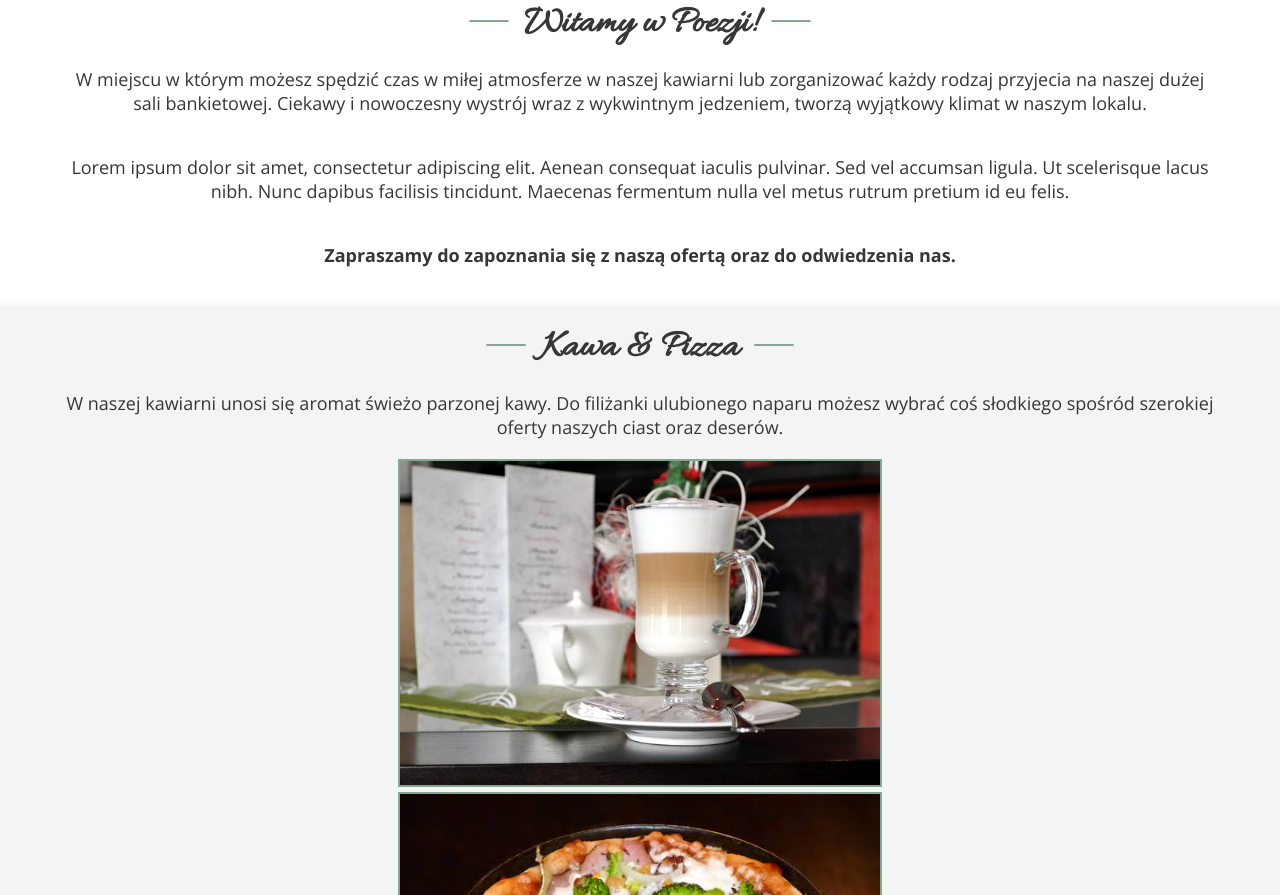
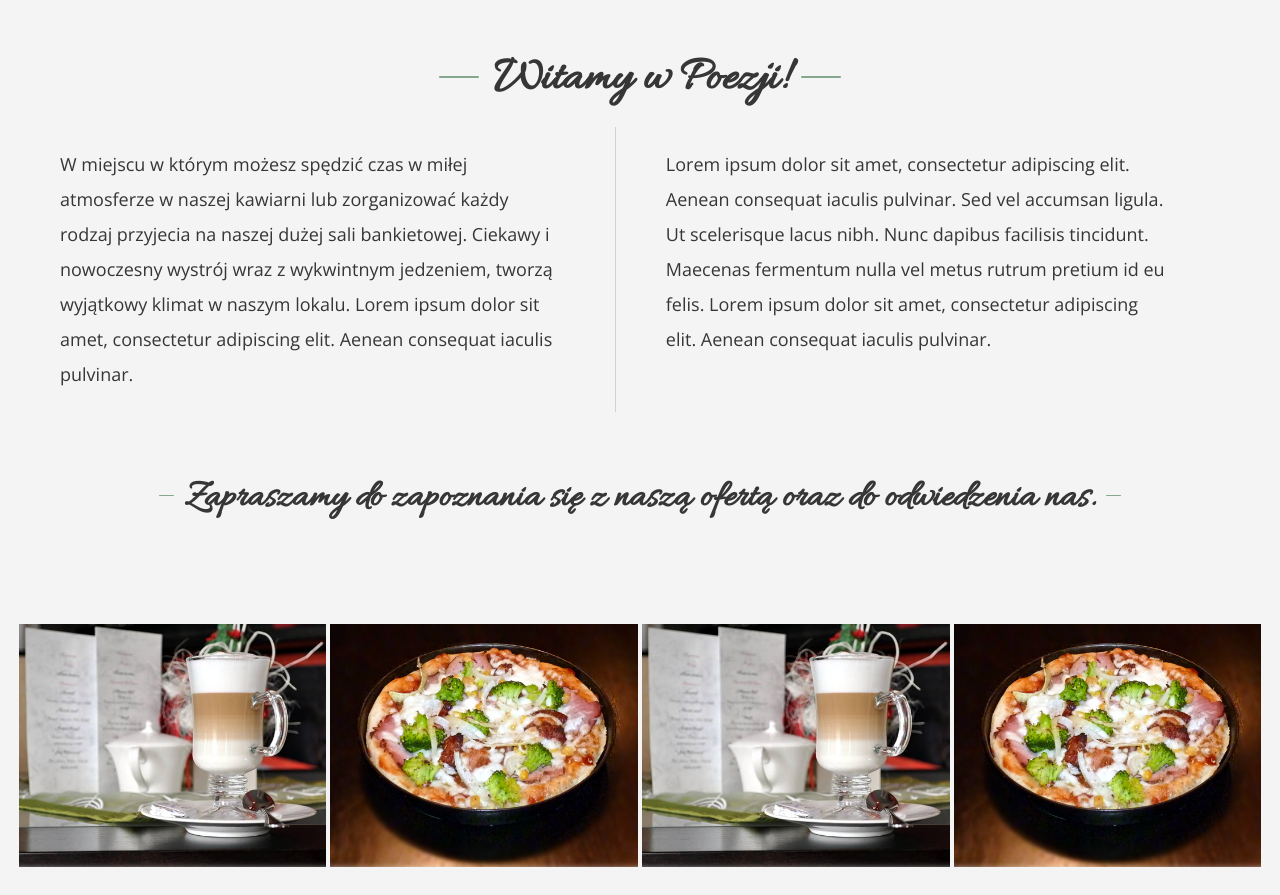
Before and after one commit to mategrz365/kawiarniapoezja.pl, a plain HTML site: page index.html in a window 1280 px wide. Shown: the part 785-1680 px from the top of the page. Drawn offline with nearby package versions, Linux system fonts and the light colour scheme.

Commit message:
Section info changed
flex added

```diff
--- a/css/main.css
+++ b/css/main.css
@@ -179,9 +179,9 @@ outline:none;
 
 .picture {
     max-width:100%;
-    -webkit-box-shadow: 0px 1px 9px -2px rgba(0,0,0,0.4);
+    /*-webkit-box-shadow: 0px 1px 9px -2px rgba(0,0,0,0.4);
     -moz-box-shadow: 0px 1px 9px -2px rgba(0,0,0,0.4);
-    box-shadow: 0px 1px 9px -2px rgba(0,0,0,0.4);
+    box-shadow: 0px 1px 9px -2px rgba(0,0,0,0.4);*/
 }
 
 section{
@@ -195,6 +195,10 @@ section.map{
 .content{
     text-align:center;
 }
+.info{
+background:#f4f4f4;
+}
+
 
 .info-caffe,
 .info-newest{
@@ -203,6 +207,22 @@ section.map{
     -moz-box-shadow: 0px 0px 7px 3px #f4f4f4;
     box-shadow: 0px 0px 7px 3px #f4f4f4;
     position:relative;
+}
+
+.image-container{
+background:#f4f4f4;
+}
+
+.picture1
+{
+width:100%;
+}
+
+.picture2,
+.picture3,
+.picture4
+{
+display:none;
 }
 
 .wrap1, .wrap2{
@@ -354,7 +374,7 @@ h2{
     display: inline-block;
     width: 100%;
     padding:10px 0;
-}
+   }
 
 h2:before, h2:after {
     content: '';
@@ -391,6 +411,7 @@ h3:before, h3:after {
     background-color:#86A78F;
     position: relative;
     top: -4px;
+
 }
 
 h3:before {
@@ -399,6 +420,10 @@ h3:before {
 
 h3:after {
     margin-left: 10px;
+}
+
+.welcome-text{
+margin-bottom:25px;
 }
 
 p{
@@ -432,7 +457,16 @@ p.fb-info{
 	text-decoration:none;
 	color:#FFF;
 }
+    @media (min-width:480px){
 
+    .picture1,
+    .picture2
+    {
+    width:49%;
+     display:inline-block;
+    }
+
+    }
     @media (min-width:768px){
         .menu-container{
 	        margin-left:auto;
@@ -484,9 +518,67 @@ p.fb-info{
    	        color:#ddd;
    	        border-bottom:1px solid #86A78F;
         }
+        .flex-info
+        {
+        display:flex;
+        max-width:1260px;
+        margin:0 auto;
+        }
+
+        .art-left-info,
+        .art-right-info{
+             width:48%;
+        }
+
+        .art-right-info{
+                 border-left:1px solid rgba(134, 167, 143, 0.4);
+
+                 }
+
+         .art-left-info{
+
+                         }
+
+                     .picture1,
+                         .picture2,
+                         .picture3
+                         {
+                         width:32%;
+                          display:inline-block;
+                         }
+
+        h2{
+        font-size:4.8rem;
+        margin-bottom:75px;
+            }
+
+             h3{
+                    font-size:3.8rem;
+                    margin-top:75px;
+                        }
+
+          .info p{
+          line-height:35px;
+          text-align:left;
+          margin:0 30px;
+          }
+
+          section{
+          padding-top:75px;
+          padding-bottom:75px;
+          }
 
     @media(min-width:1200px){
         .picture {
             width:100%;
         }
+
+        .picture1,
+                                 .picture2,
+                                 .picture3,
+                                 .picture4
+                                 {
+                                 width:24%;
+                                  display:inline-block;
+                                 }
     }
--- a/index.html
+++ b/index.html
@@ -49,12 +49,22 @@
                     <!--IE nie działa-->
         </picture>
         <section id="about" class="info">
-            <h2>Witamy w Poezji!</h2>
-            <p>W miejscu w którym możesz spędzić czas w miłej atmosferze w naszej kawiarni lub zorganizować każdy rodzaj przyjecia na naszej dużej sali bankietowej. Ciekawy i nowoczesny wystrój wraz z wykwintnym jedzeniem, tworzą wyjątkowy klimat w naszym lokalu.</p>
-            <p>Lorem ipsum dolor sit amet, consectetur adipiscing elit. Aenean consequat iaculis pulvinar. Sed vel accumsan ligula. Ut scelerisque lacus nibh. Nunc dapibus facilisis tincidunt. Maecenas fermentum nulla vel metus rutrum pretium id eu felis.</p>
-            <!-- <button class="button-content"><a href="#">O Nas</a></button>-->
-            <p><b>Zapraszamy do zapoznania się z naszą ofertą oraz do odwiedzenia nas.</b></p>
+            <h2 class="welcome-text">Witamy w Poezji!</h2>
+            <div class="flex-info">
+            <article class="art-left-info"><p>W miejscu w którym możesz spędzić czas w miłej atmosferze w naszej kawiarni lub zorganizować każdy rodzaj przyjecia na naszej dużej sali bankietowej. Ciekawy i nowoczesny wystrój wraz z wykwintnym jedzeniem, tworzą wyjątkowy klimat w naszym lokalu. Lorem ipsum dolor sit amet, consectetur adipiscing elit. Aenean consequat iaculis pulvinar.</p></article>
+            <article class="art-right-info"><p>Lorem ipsum dolor sit amet, consectetur adipiscing elit. Aenean consequat iaculis pulvinar. Sed vel accumsan ligula. Ut scelerisque lacus nibh. Nunc dapibus facilisis tincidunt. Maecenas fermentum nulla vel metus rutrum pretium id eu felis. Lorem ipsum dolor sit amet, consectetur adipiscing elit. Aenean consequat iaculis pulvinar.</p></article>
+             </div>
+            <h3>Zapraszamy do zapoznania się z naszą ofertą oraz do odwiedzenia nas.</h3>
         </section>
+
+
+            <div class="image-container">
+                <img src="img/coffee1.jpg" alt="coffee-picture" class="picture1">
+                <img src="img/pizza1.jpg" alt="pizza-picture" class="picture2">
+                <img src="img/coffee1.jpg" alt="coffee-picture" class="picture3">
+                <img src="img/pizza1.jpg" alt="pizza-picture" class="picture4">
+            </div>
+
 
         <section id="caffe" class="info-caffe">
             <h2>Kawa &amp; Pizza</h2>
```
Also changed, not shown: img/coffee1.jpg (added), img/pizza1.jpg (added).
